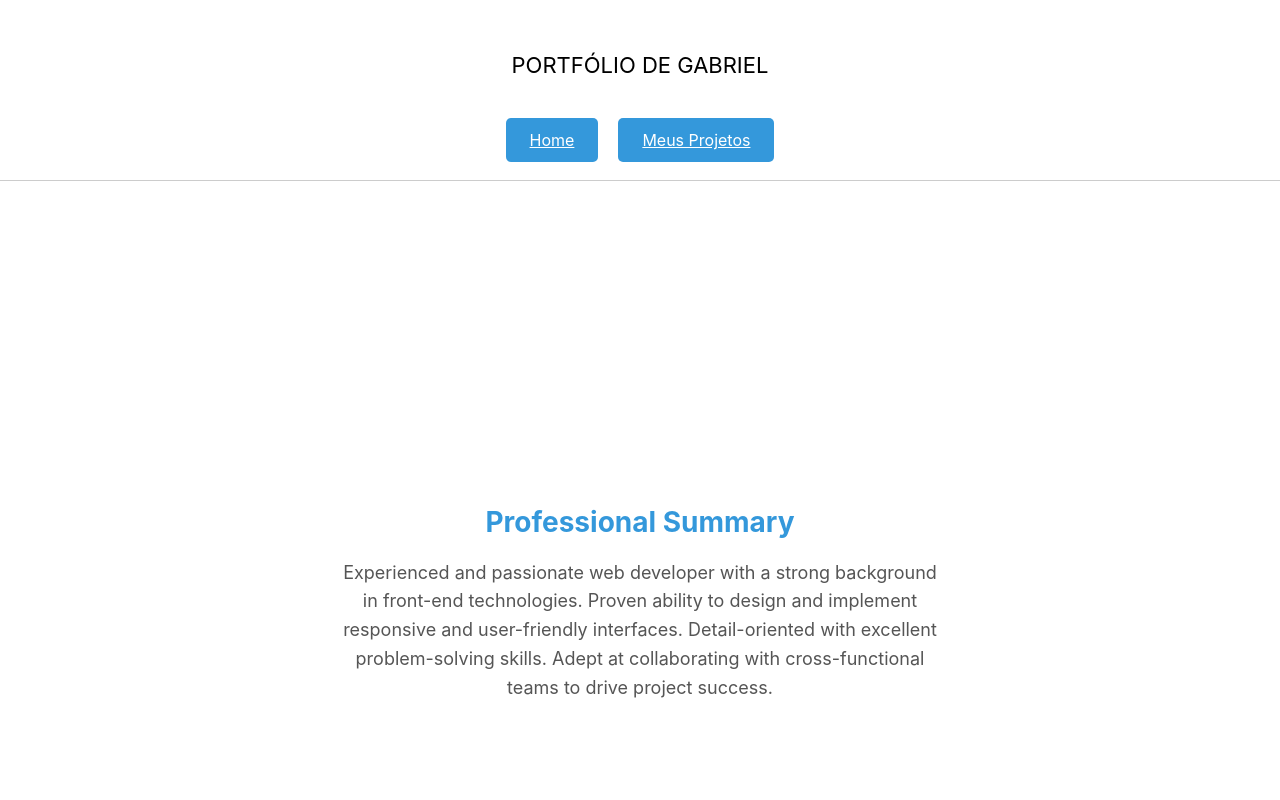
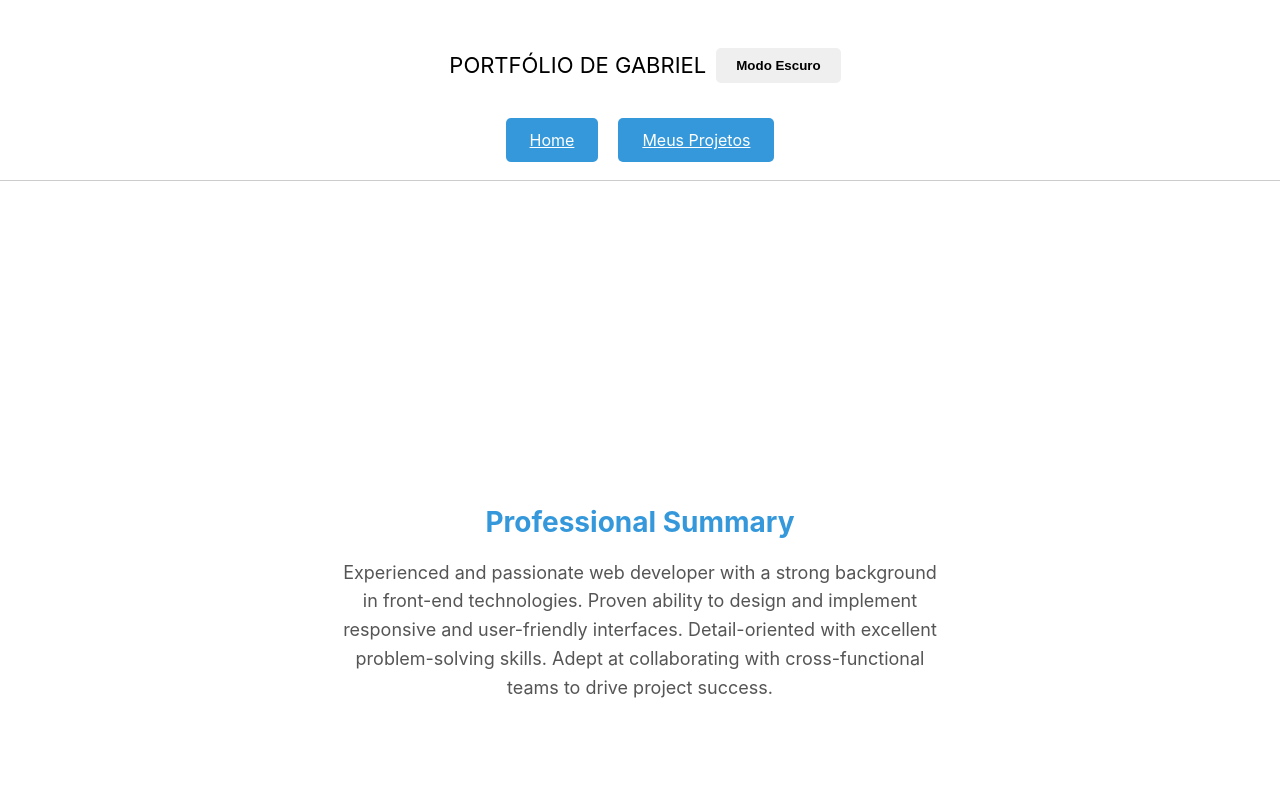
Before and after one commit to Gabrielosantosb/portfoliopessoal, a React (Create React App) app: page /home in a window 1280 px wide. Shown: the top 800 px of the page. Built offline with nearby package versions, Linux system fonts and the light colour scheme.

Commit message:
Adicionando darkmode

```diff
--- a/src/components/header/index.js
+++ b/src/components/header/index.js
@@ -8,9 +8,9 @@ import {
   ProjectsButtonsContainer,
   ButtonsContainer,
   Divider,
-
 } from "./styles";
 import { BasicButton } from "../basicButton";
+import { ThemeToggle, ThemeToggleContainer } from "../../styles/global";
 
 export const Header = ({ toggleDarkMode, isDarkMode }) => {
   const [visibleButton, setVisibleButton] = useState(false);
@@ -19,17 +19,30 @@ export const Header = ({ toggleDarkMode, isDarkMode }) => {
       <Container>
         <HeaderContainer>
           <HeaderTitle>Portfólio de Gabriel</HeaderTitle>
+        <ThemeToggleContainer>
+          <ThemeToggle onClick={toggleDarkMode}>
+            {isDarkMode ? "Modo Claro" : "Modo Escuro"}
+          </ThemeToggle>
+        </ThemeToggleContainer>
         </HeaderContainer>
         <ButtonsContainer>
-        <BasicButton title="Home" to="/home" onPress={() => setVisibleButton(false)}/>
-          <BasicButton title={"Meus Projetos"}  to="/meus-projetos" onPress={() => setVisibleButton(true)}/>
+          <BasicButton
+            title="Home"
+            to="/home"
+            onPress={() => setVisibleButton(false)}
+          />
+          <BasicButton
+            title={"Meus Projetos"}
+            to="/meus-projetos"
+            onPress={() => setVisibleButton(true)}
+          />
         </ButtonsContainer>
         {visibleButton && (
           <ProjectsButtonsContainer>
             <BasicButton title={"Angular"} to="/meus-projetos-angular" />
-            <BasicButton title={"React"}to="/meus-projetos-react" />
-            <BasicButton title={"Back-End"} to="/meus-projetos-back"/>
-            <BasicButton title={"Academicos"} to="/meus-projetos-academico"/>
+            <BasicButton title={"React"} to="/meus-projetos-react" />
+            <BasicButton title={"Back-End"} to="/meus-projetos-back" />
+            <BasicButton title={"Academicos"} to="/meus-projetos-academico" />
           </ProjectsButtonsContainer>
         )}
       </Container>
--- a/src/styles/global.js
+++ b/src/styles/global.js
@@ -7,7 +7,12 @@ export const GlobalStyles = createGlobalStyle`
 
   }
 `;
-
+export const ThemeToggleContainer = styled.div`
+  display: flex;
+  align-items: center;
+  justify-content: flex-end;
+  flex: 1;
+`;
 
 export const ThemeToggle = styled.button`
   background-color: ${(props) => props.theme.toggleBackground};
```
